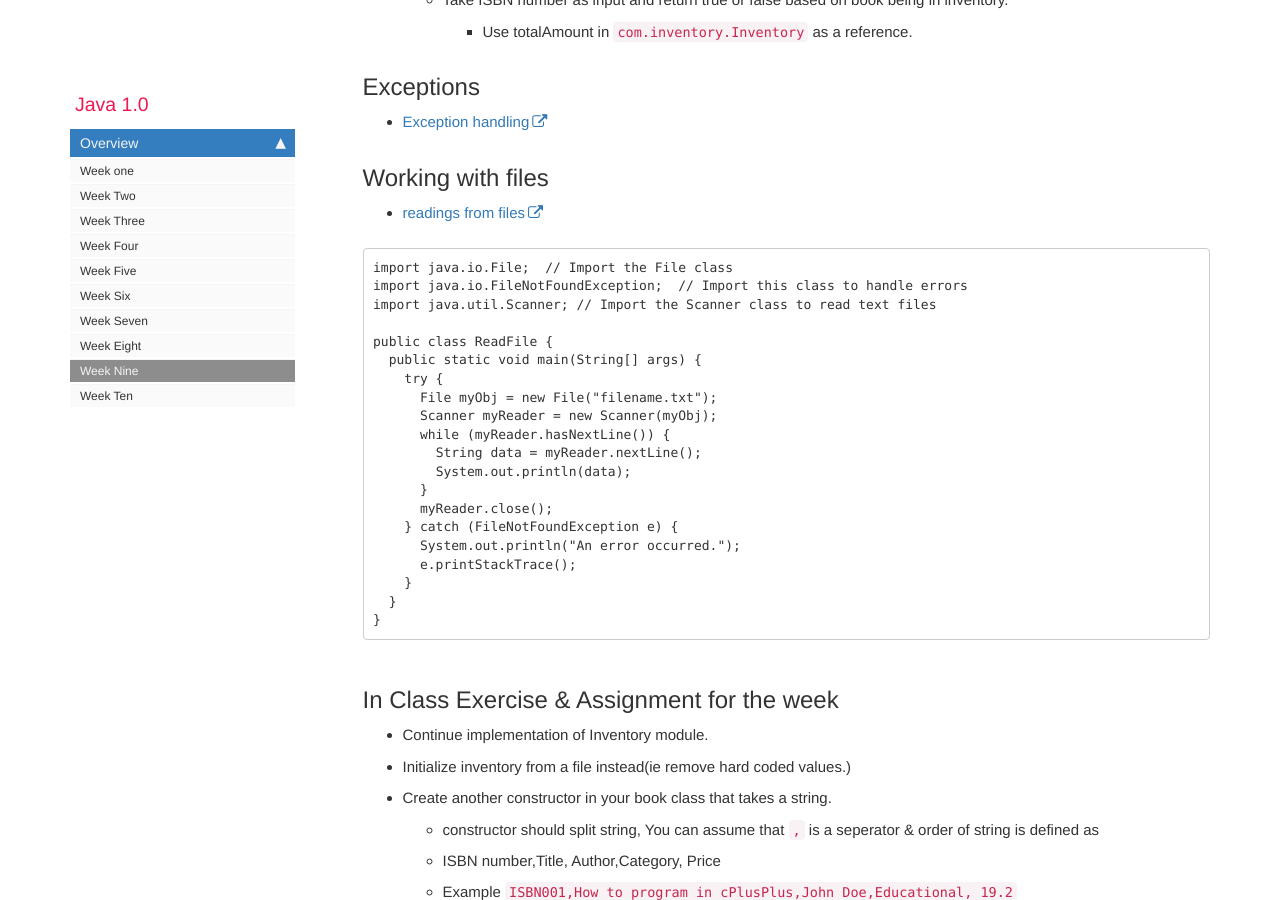
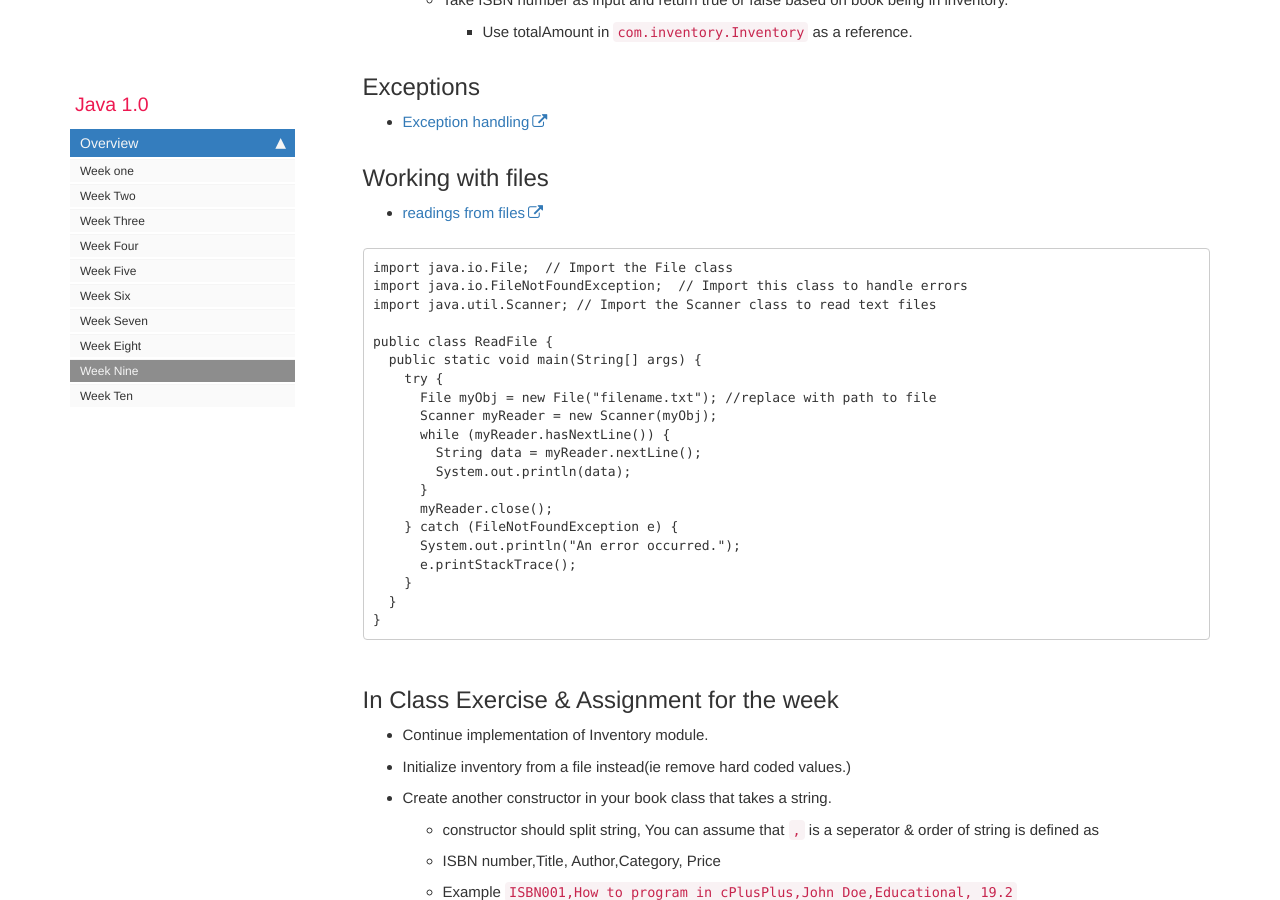
Before and after one commit to rambethina/java, a Jekyll site: the page built from pages/mydoc/mydoc_week_nine.md, in a window 1280 px wide and 900 px high, scrolled down 2670 px. Built offline with Jekyll 4.4.1, drawn with Linux system fonts in a browser that asks for light colours; comment, search, counter and statistics services are not loaded.

Commit message:
add content

```diff
--- a/pages/mydoc/mydoc_week_nine.md
+++ b/pages/mydoc/mydoc_week_nine.md
@@ -126,7 +126,7 @@ import java.util.Scanner; // Import the Scanner class to read text files
 public class ReadFile {
   public static void main(String[] args) {
     try {
-      File myObj = new File("filename.txt");
+      File myObj = new File("filename.txt"); //replace with path to file
       Scanner myReader = new Scanner(myObj);
       while (myReader.hasNextLine()) {
         String data = myReader.nextLine();
```
